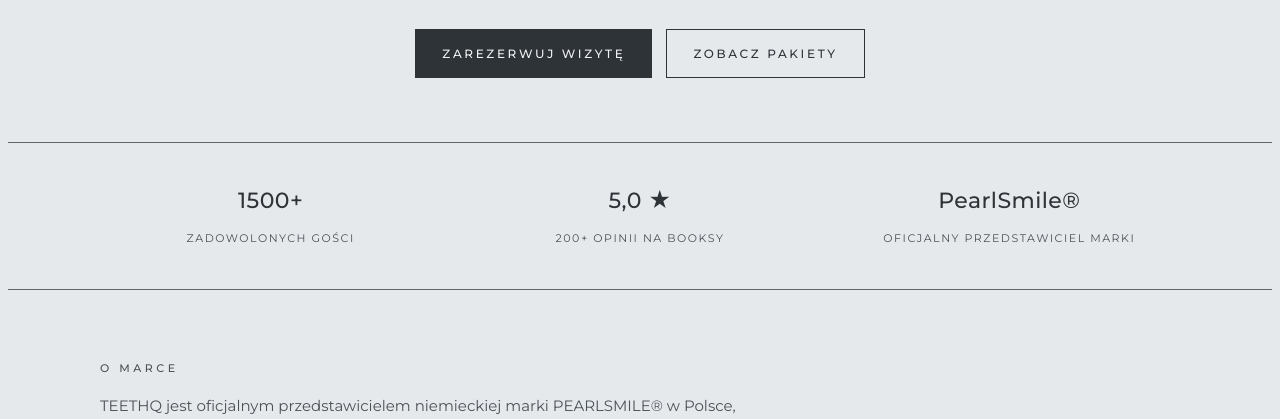
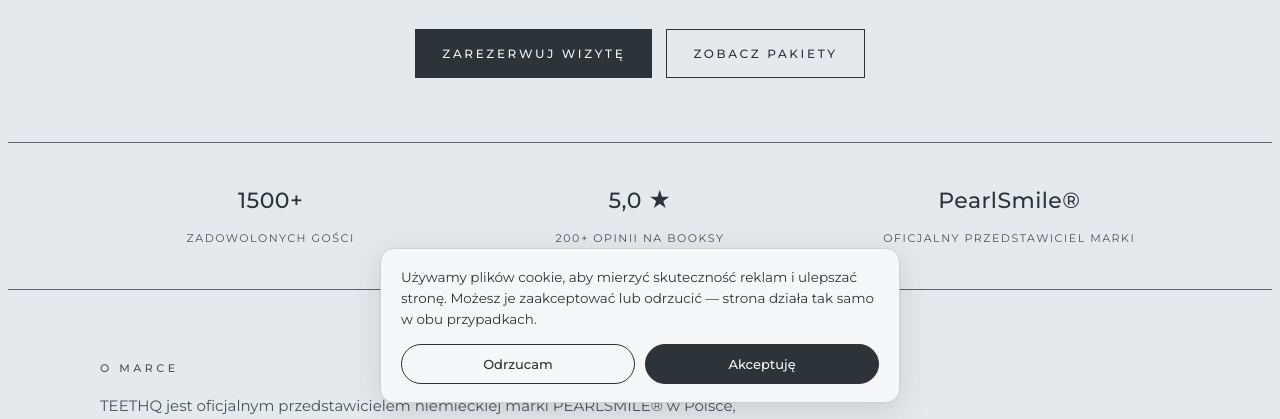
Before and after one commit to teethqgdansk/teethq-website, a plain HTML site: page index.html in a window 1280 px wide. Shown: the part 381-800 px from the top of the page. Drawn offline with Linux system fonts and the light colour scheme.

Commit message:
Implement cookie consent management scriptAdd cookie consent banner and Consent Mode v2
Added cookie consent script for user consent management.

```diff
--- a/index.html
+++ b/index.html
@@ -3,6 +3,30 @@
 <head>
 <meta charset="UTF-8">
 <meta name="viewport" content="width=device-width, initial-scale=1">
+<script>
+/* Consent Mode v2: domyślnie wszystko wyłączone, dopóki użytkownik nie zaakceptuje */
+window.dataLayer = window.dataLayer || [];
+function gtag(){dataLayer.push(arguments);}
+gtag('consent', 'default', {'ad_storage':'denied','ad_user_data':'denied','ad_personalization':'denied','analytics_storage':'denied'});
+(function(){
+  var KEY='teethq_cookie_consent';
+  function grant(){ gtag('consent','update',{'ad_storage':'granted','ad_user_data':'granted','ad_personalization':'granted','analytics_storage':'granted'}); }
+  var saved=null; try{ saved=localStorage.getItem(KEY); }catch(e){}
+  if(saved==='granted'){ grant(); }
+  if(saved) return;
+  document.addEventListener('DOMContentLoaded', function(){
+    var css=document.createElement('style');
+    css.textContent='#tq-cc{position:fixed;left:16px;right:16px;bottom:16px;max-width:520px;margin:0 auto;background:#F6F7F8;color:#2E3338;border:1px solid #CBD0D5;border-radius:14px;box-shadow:0 8px 30px rgba(46,51,56,.15);padding:18px 20px;font:400 13.5px/1.55 Montserrat,Arial,sans-serif;z-index:99999}#tq-cc p{margin:0 0 14px}#tq-cc .tq-b{display:flex;gap:10px}#tq-cc button{flex:1;cursor:pointer;font:500 13px Montserrat,Arial,sans-serif;padding:11px 14px;border-radius:999px;border:1px solid #2E3338;background:transparent;color:#2E3338}#tq-cc button.tq-y{background:#2E3338;color:#F6F7F8}';
+    document.head.appendChild(css);
+    var box=document.createElement('div'); box.id='tq-cc'; box.setAttribute('role','dialog'); box.setAttribute('aria-label','Pliki cookie');
+    box.innerHTML='<p>Używamy plików cookie, aby mierzyć skuteczność reklam i ulepszać stronę. Możesz je zaakceptować lub odrzucić &mdash; strona działa tak samo w obu przypadkach.</p><div class="tq-b"><button type="button" class="tq-n">Odrzucam</button><button type="button" class="tq-y">Akceptuję</button></div>';
+    document.body.appendChild(box);
+    function done(v){ try{ localStorage.setItem(KEY,v); }catch(e){} if(v==='granted') grant(); box.remove(); }
+    box.querySelector('.tq-y').addEventListener('click',function(){done('granted');});
+    box.querySelector('.tq-n').addEventListener('click',function(){done('denied');});
+  });
+})();
+</script>
 <meta name="description" content="Kosmetyczne wybielanie zębów w Gdańsku. Efekt po 1 wizycie, ok. 45 minut, bez bólu. Ponad 1500 klientów, 5,0 ★ w Booksy. Zarezerwuj online 24/7.">
 <script async src="https://www.googletagmanager.com/gtag/js?id=AW-18161115945"></script>
 <script>
```
